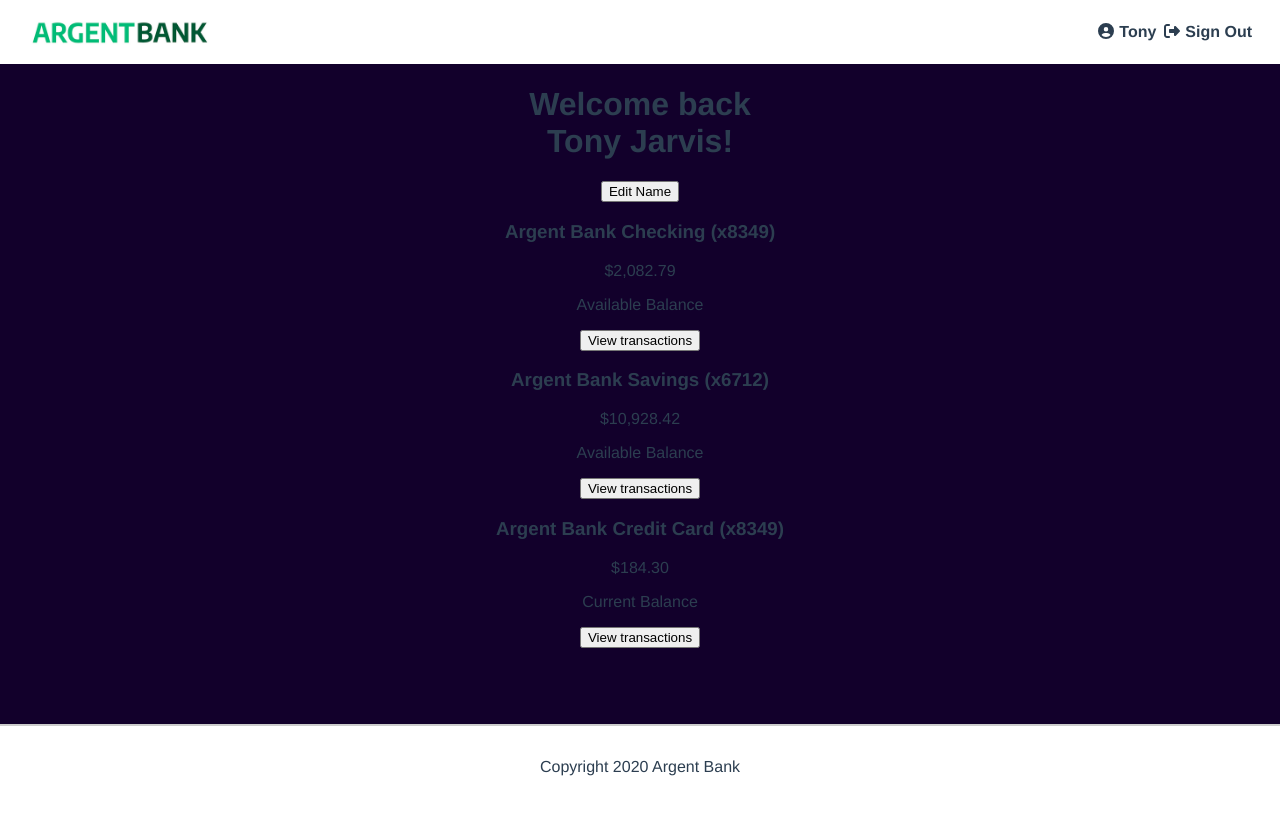
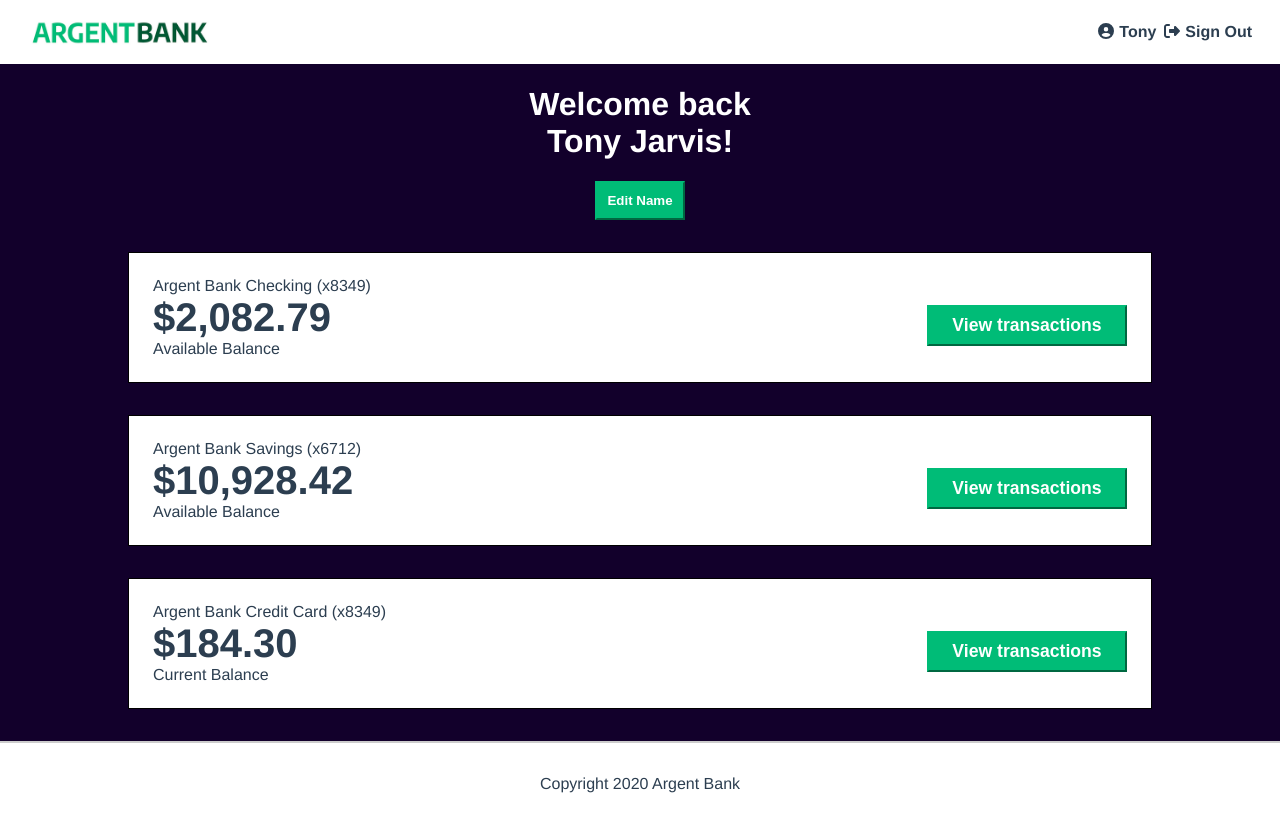
Before and after one commit to Loutani/remedeBankAgency, a React (Create React App) app: page /user in a window 1280 px wide. Built offline with nearby package versions, Linux system fonts and the light colour scheme.

Commit message:
complete the User page

```diff
--- a/src/pages/User.js
+++ b/src/pages/User.js
@@ -1,5 +1,8 @@
 import { useContext } from 'react';
 import { UserLoginContext } from '../App';
+import Header from '../components/Header/Header';
+import Transaction from '../components/Transaction/Transaction';
+import transactions from '../__mock__/transactions';
 
 function User() {
     const {isLoggedIn, setIsLoggedIn} = useContext(UserLoginContext);
@@ -8,41 +11,14 @@ function User() {
 
     return (
         <main className="main bg-dark">
-            <div className="header">
-                <h1>Welcome back<br />Tony Jarvis!</h1>
-                <button className="edit-button">Edit Name</button>
-            </div>
+            <Header />
+
             <h2 className="sr-only">Accounts</h2>
-            <section className="account">
-                <div className="account-content-wrapper">
-                <h3 className="account-title">Argent Bank Checking (x8349)</h3>
-                <p className="account-amount">$2,082.79</p>
-                <p className="account-amount-description">Available Balance</p>
-                </div>
-                <div className="account-content-wrapper cta">
-                <button className="transaction-button">View transactions</button>
-                </div>
-            </section>
-            <section className="account">
-                <div className="account-content-wrapper">
-                <h3 className="account-title">Argent Bank Savings (x6712)</h3>
-                <p className="account-amount">$10,928.42</p>
-                <p className="account-amount-description">Available Balance</p>
-                </div>
-                <div className="account-content-wrapper cta">
-                <button className="transaction-button">View transactions</button>
-                </div>
-            </section>
-            <section className="account">
-                <div className="account-content-wrapper">
-                <h3 className="account-title">Argent Bank Credit Card (x8349)</h3>
-                <p className="account-amount">$184.30</p>
-                <p className="account-amount-description">Current Balance</p>
-                </div>
-                <div className="account-content-wrapper cta">
-                <button className="transaction-button">View transactions</button>
-                </div>
-            </section>
+
+            {
+                transactions.map(transaction => <Transaction key={transaction.id} transaction={transaction} />)
+            }
+
         </main>
     )
 }
```
